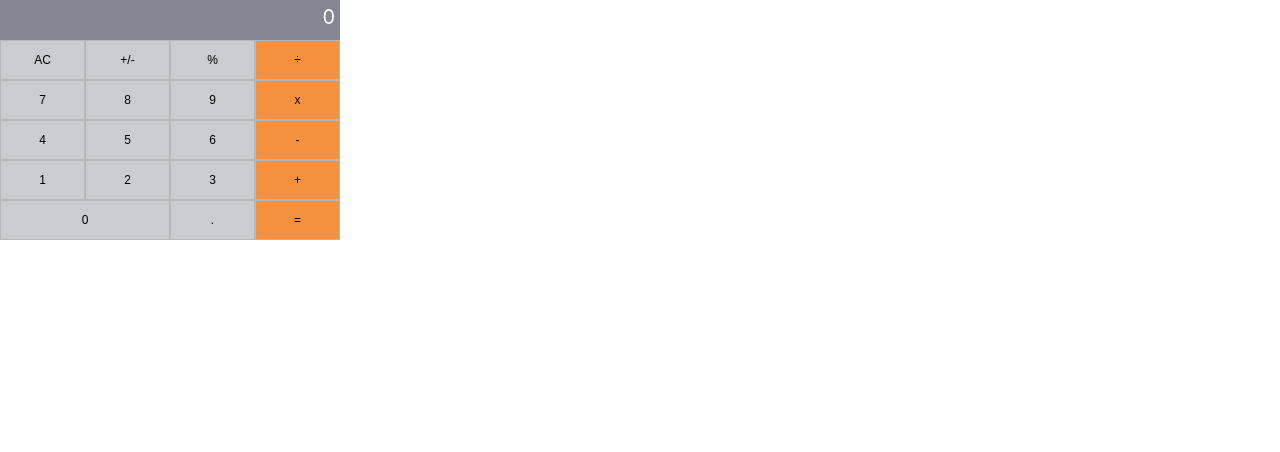
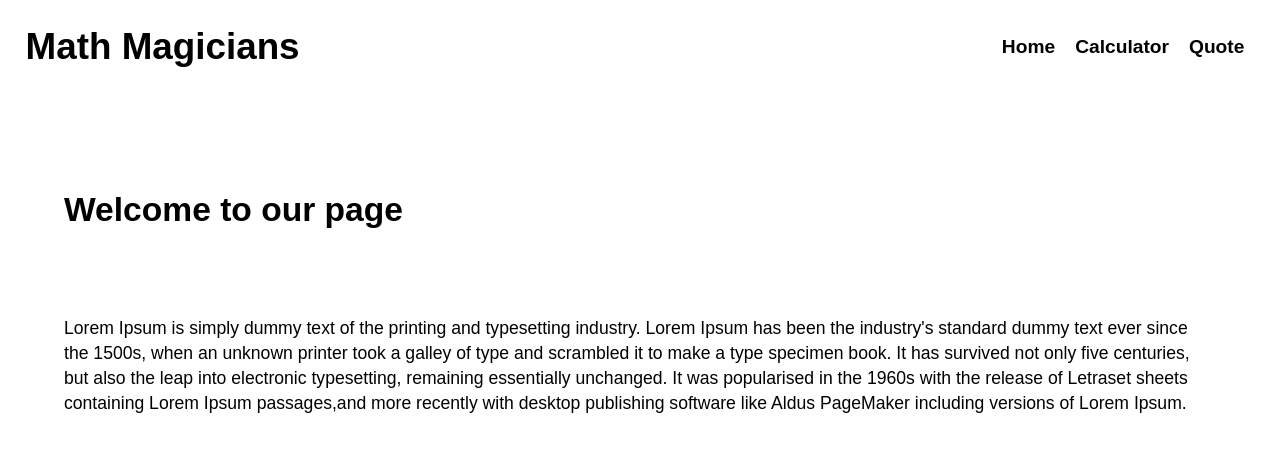
Before and after one commit to Kirabo19/math-magician-app, a React (Create React App) app: page / in a window 1280 px wide. Shown: the top 452 px of the page. Built offline with nearby package versions, Linux system fonts and the light colour scheme.

Commit message:
spa implementation

```diff
--- a/package.json
+++ b/package.json
@@ -10,6 +10,7 @@
     "big.js": "^6.2.1",
     "react": "^18.2.0",
     "react-dom": "^18.2.0",
+    "react-router-dom": "^6.4.4",
     "react-scripts": "5.0.1",
     "web-vitals": "^2.1.4"
   },
--- /dev/null
+++ b/src/App.css
@@ -0,0 +1,75 @@
+* {
+  margin: 0;
+  padding: 0;
+  box-sizing: border-box;
+  font-family: 'Oxygen', 'Cantarell', sans-serif;
+}
+
+.flex {
+  display: flex;
+  flex-direction: row;
+}
+
+/* Header */
+
+.header {
+  align-items: center;
+  justify-content: space-between;
+  padding: 2%;
+}
+
+.nav_links {
+  list-style: none;
+  align-items: center;
+}
+
+.header h1 {
+  font-weight: 800;
+  font-size: 2.3em;
+}
+
+.nav_links a {
+  text-decoration: none;
+  margin: auto 10px;
+  color: black;
+  font-weight: 600;
+  font-size: 1.2em;
+}
+
+/* Home content */
+
+.home_content {
+  display: flex;
+  flex-direction: column;
+  justify-content: space-evenly;
+  margin: 10px auto;
+  width: 90vw;
+  height: 50vh;
+}
+
+h2 {
+  font-size: 2.1em;
+}
+
+.home_content p {
+  line-height: 25px;
+  font-size: 1.1em;
+  font-weight: 500;
+}
+
+/* calculator content */
+
+.calculator_content {
+  justify-content: space-around;
+  margin-top: 5vw;
+}
+
+/* Quote */
+
+.Quote {
+  position: absolute;
+  left: 50%;
+  top: 50%;
+  transform: translate(-50%, -50%);
+  text-align: center;
+}
--- a/src/App.js
+++ b/src/App.js
@@ -1,5 +1,12 @@
 import React from 'react';
-import Calculator from './components/Calculator';
+
+import './App.css';
+
+import { BrowserRouter as Router, Route, Routes } from 'react-router-dom';
+import NavBar from './components/NavBar';
+import Home from './pages/Home';
+import Quote from './pages/Quote';
+import CalculatorPage from './pages/CalculatorPage';
 
 class App extends React.Component {
   constructor(props) {
@@ -9,7 +16,14 @@ class App extends React.Component {
 
   render() {
     return (
-      <Calculator />
+      <Router>
+        <NavBar />
+        <Routes>
+          <Route path="/" element={<Home />} exact />
+          <Route path="/Calculator" element={<CalculatorPage />} exact />
+          <Route path="/Quote" element={<Quote />} exact />
+        </Routes>
+      </Router>
     );
   }
 }
--- /dev/null
+++ b/src/components/NavBar.js
@@ -0,0 +1,17 @@
+import React from 'react';
+import { NavLink } from 'react-router-dom';
+
+const NavBar = () => (
+  <header className="flex header">
+    <h1>Math Magicians</h1>
+    <nav className="navBar">
+      <ul className="flex nav_links">
+        <li><NavLink to="/">Home</NavLink></li>
+        <li><NavLink to="/Calculator">Calculator</NavLink></li>
+        <li><NavLink to="/Quote">Quote</NavLink></li>
+      </ul>
+    </nav>
+  </header>
+);
+
+export default NavBar;
--- /dev/null
+++ b/src/pages/CalculatorPage.js
@@ -0,0 +1,11 @@
+import React from 'react';
+import Calculator from '../components/Calculator';
+
+const CalculatorPage = () => (
+  <div className="flex calculator_content">
+    <h1>Let&apos;s do some math!</h1>
+    <Calculator />
+  </div>
+);
+
+export default CalculatorPage;
--- /dev/null
+++ b/src/pages/Home.js
@@ -0,0 +1,19 @@
+import React from 'react';
+
+const Home = () => (
+  <div className="home_content">
+    <h2>Welcome to our page</h2>
+    <p>
+      Lorem Ipsum is simply dummy text of the printing and typesetting industry.
+      Lorem Ipsum has been the industry&apos;s standard dummy text ever since the 1500s,
+      when an unknown printer took a galley of type and scrambled it to make a type specimen book.
+      It has survived not only five centuries,
+      but also the leap into electronic typesetting, remaining essentially unchanged.
+      It was popularised in the 1960s with the release of Letraset sheets containing
+      Lorem Ipsum passages,and more recently with desktop publishing software like
+      Aldus PageMaker including versions of Lorem Ipsum.
+    </p>
+  </div>
+);
+
+export default Home;
--- /dev/null
+++ b/src/pages/Quote.js
@@ -0,0 +1,10 @@
+import React from 'react';
+
+const Quote = () => (
+  <h2 className="Quote">
+    Mathematics is not about numbers, equations, computations,
+    or algorithms: it is about understanding. -William Paul Thurston
+  </h2>
+);
+
+export default Quote;
```
Also changed, not shown: 1 other file (tests, documents, lock files or other folders).
